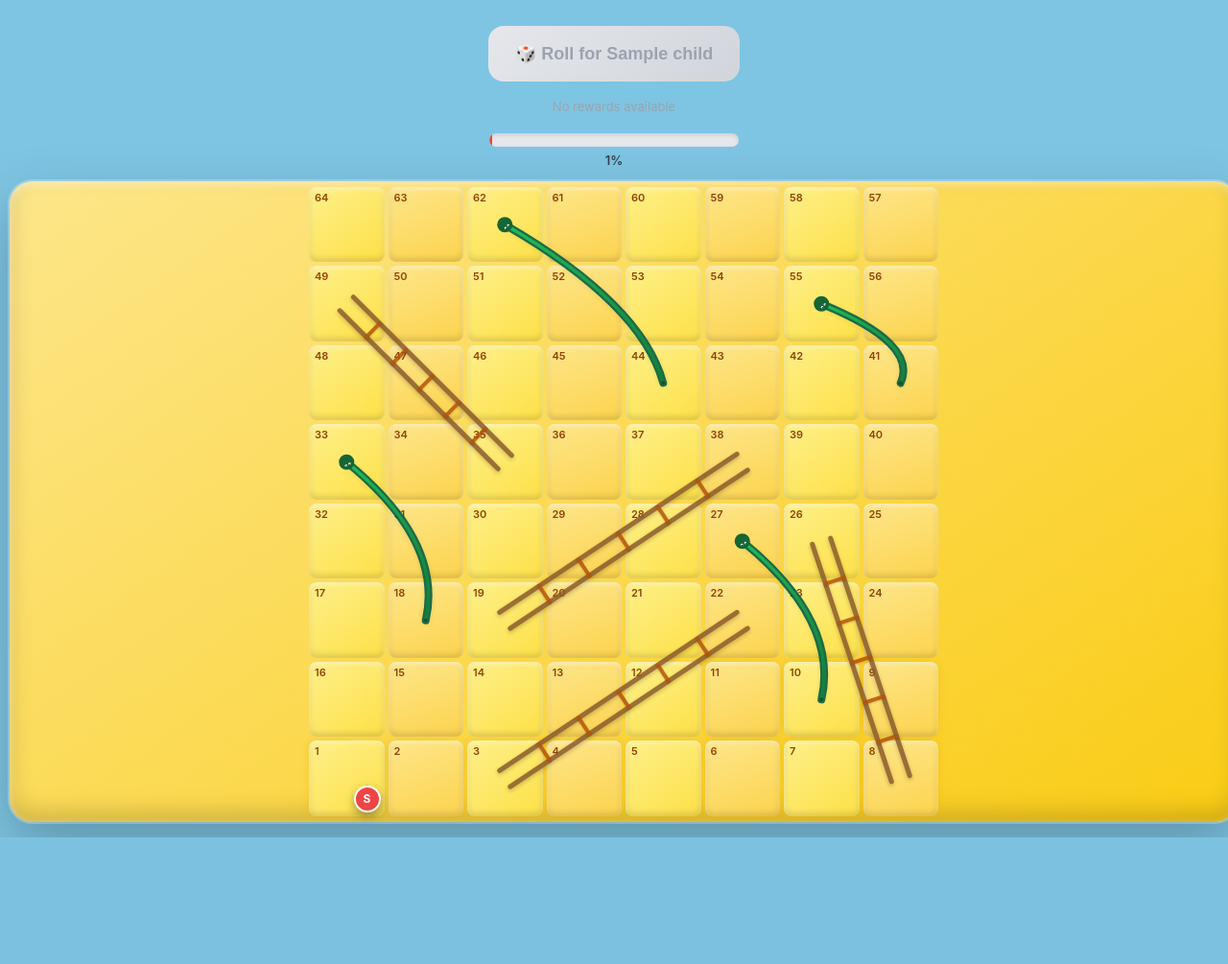
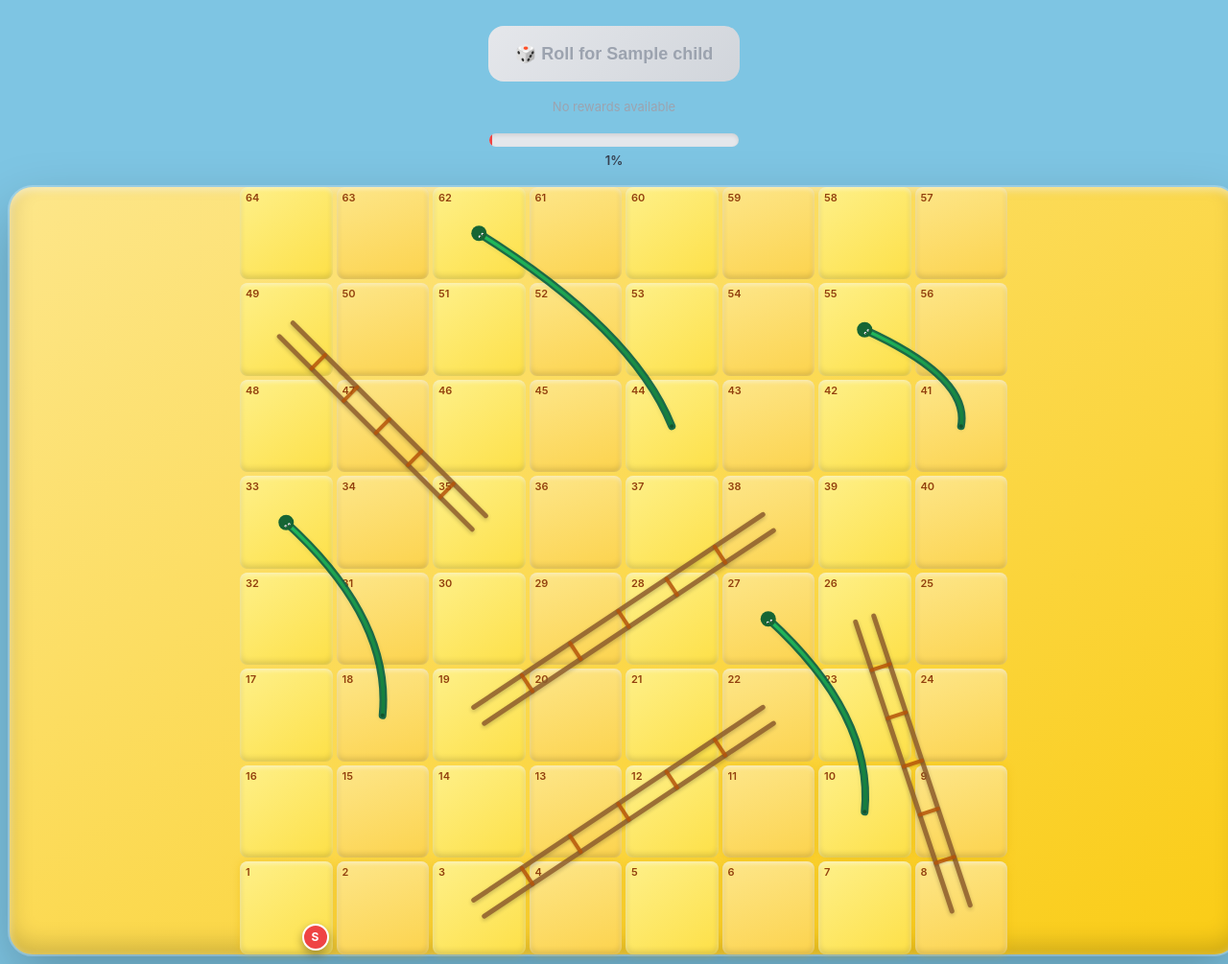
Before and after one commit to KevinCranfield/rewardApp, a Django app: page /child/1/ in a window 1280 px wide. Shown: the part 147-1152 px from the top of the page at 96% size. Before the commit the page ends 1020 px from the top, so only its background shows below. Run offline with Django 5.2, Linux system fonts and the light colour scheme; a user stored in the database is signed in; tables that the repository leaves empty hold one stand-in row (values such as "Sample post").

Commit message:
updated board edge2edge

```diff
--- a/game/static/game/css/styles.css
+++ b/game/static/game/css/styles.css
@@ -1613,17 +1613,20 @@ body.child-view {
     width: 100vw;
     max-width: 100vw;
     margin: 0;
-    padding: 6px;
+    padding: 0; /* remove all gap */
     display: flex;
     justify-content: center;
     align-items: center;
+    transform: none; /* remove floating offset */
+    position: relative;
+    z-index: 1;
 }
 
 /* Perfect responsive board */
 /* Perfect responsive board */
 .child-view .board {
-    width: min(96vw, 82vh);
-    height: min(96vw, 82vh);
+    width: min(100vw, 100vh);
+    height: min(100vw, 100vh);
     margin: 0 auto;
 }
 
@@ -1631,11 +1634,6 @@ body.child-view {
 /* =========================
    EXTRA POLISH (PREMIUM GAME FEEL)
 ========================= */
-
-/* Slight floating board effect */
-.child-view .board-wrapper {
-    transform: translateY(-6px);
-}
 
 /* Soft vignette for focus */
 body.child-view::after {
@@ -1648,10 +1646,6 @@ body.child-view::after {
 }
 
 /* Ensure board stays above vignette */
-.child-view .board-wrapper {
-    position: relative;
-    z-index: 1;
-}
 
 html, body {
     width: 100%;
```
